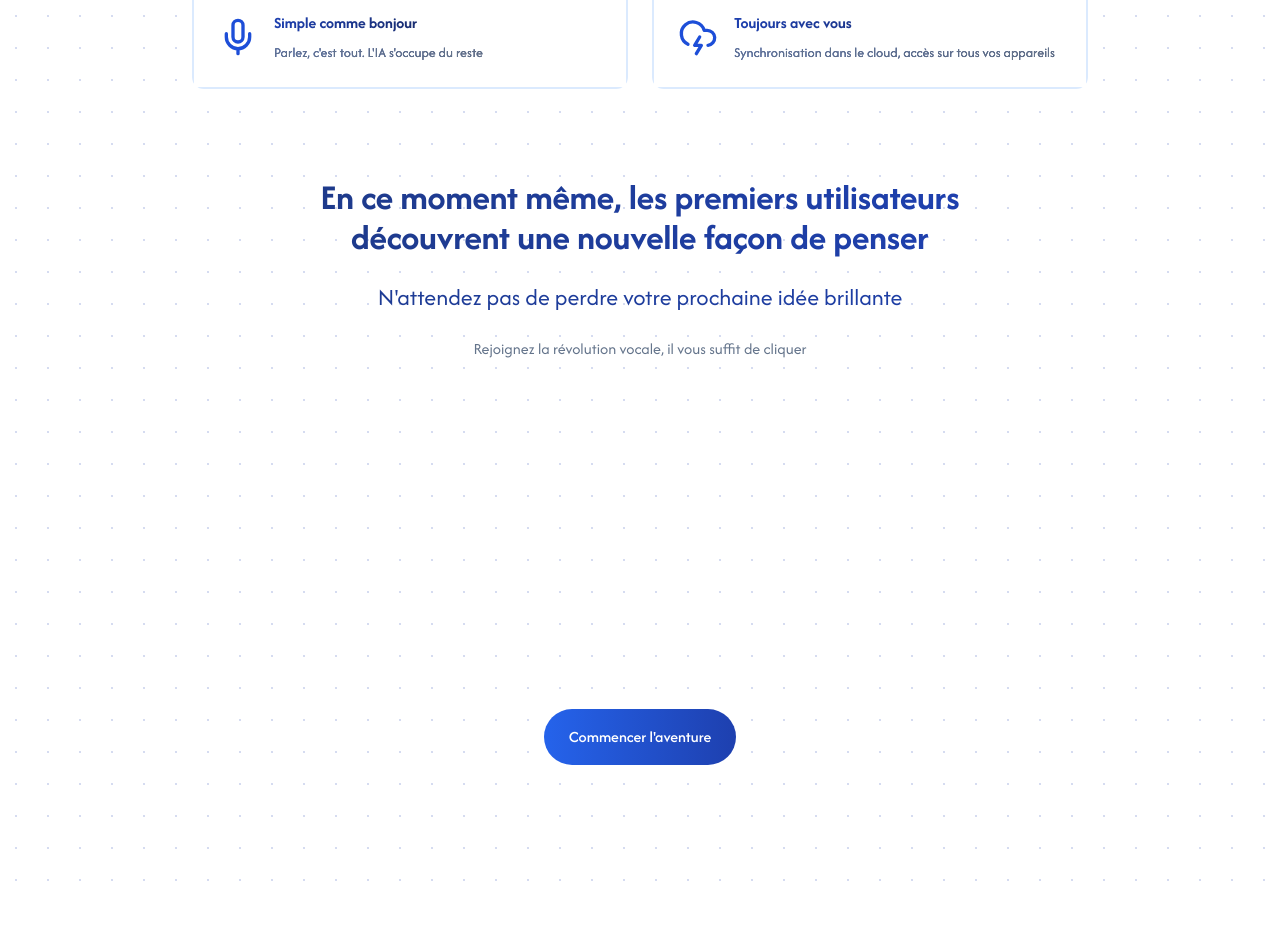
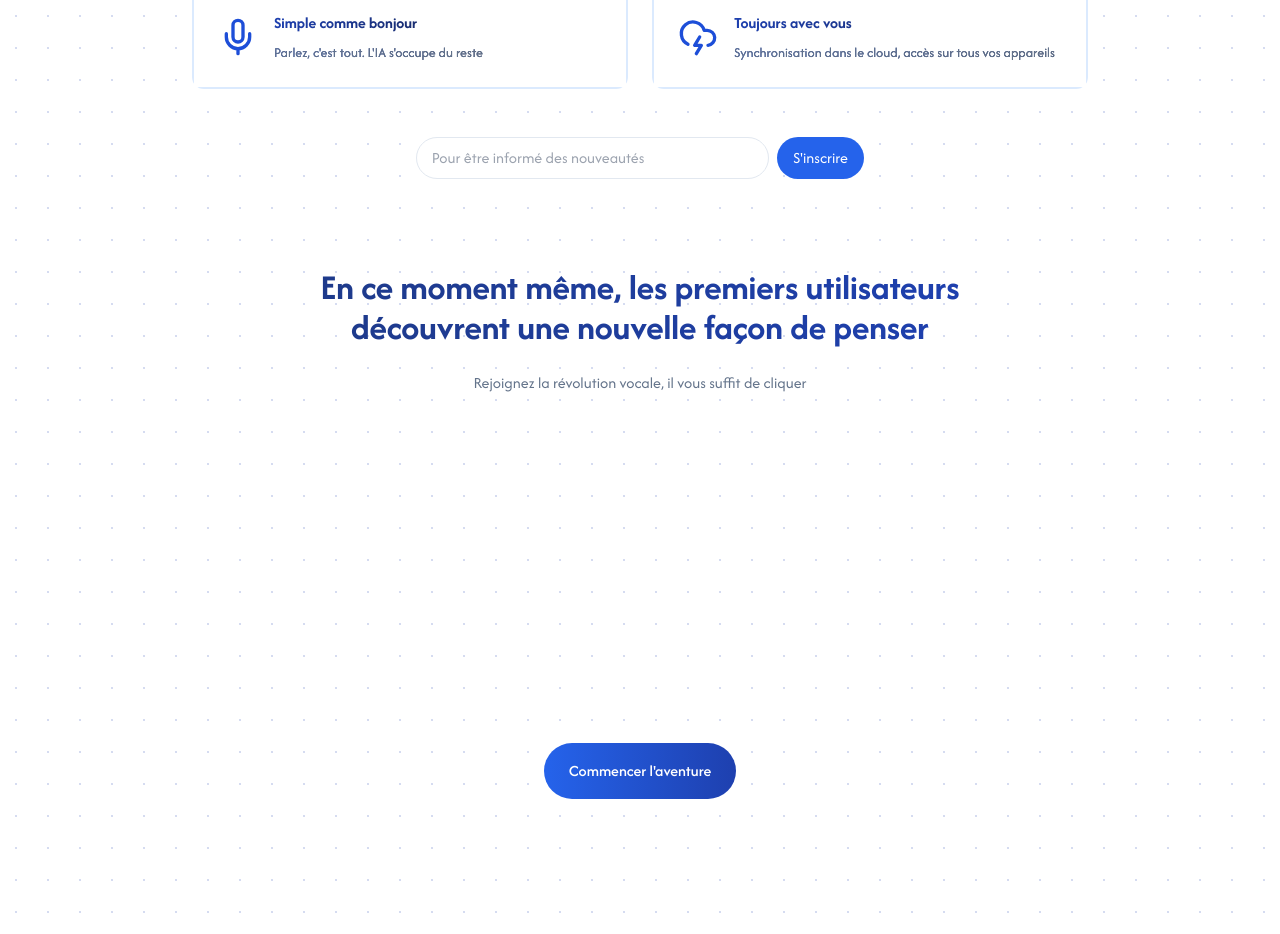
Before and after one commit to mirkobozzetto/superpowernotes, a Next.js app: page / in a window 1280 px wide. Shown: the part 1120-2054 px from the top of the page. Before the commit the page ends 2029 px from the top, so only its background shows below. Built offline with nearby package versions, Linux system fonts and the light colour scheme; no server answers.

Commit message:
feat: implement newsletter subscription feature with validation and email confirmation

```diff
--- /dev/null
+++ b/app/api/newsletter/subscribe/route.ts
@@ -0,0 +1,52 @@
+import { prisma } from "@src/lib/prisma";
+import { NextResponse } from "next/server";
+import { Resend } from "resend";
+
+const resend = new Resend(process.env.RESEND_API_KEY);
+
+export async function POST(request: Request) {
+  try {
+    const { email } = await request.json();
+
+    if (!email || !email.includes("@")) {
+      return NextResponse.json({ error: "Email invalide" }, { status: 400 });
+    }
+
+    const existingSubscriber = await prisma.newsletterSubscriber.findUnique({
+      where: { email },
+    });
+
+    if (existingSubscriber) {
+      if (!existingSubscriber.subscribed) {
+        await prisma.newsletterSubscriber.update({
+          where: { email },
+          data: { subscribed: true },
+        });
+        return NextResponse.json({ message: "Réabonnement effectué avec succès" }, { status: 200 });
+      }
+      return NextResponse.json(
+        { error: "Cet email est déjà inscrit à la newsletter" },
+        { status: 400 }
+      );
+    }
+
+    const subscriber = await prisma.newsletterSubscriber.create({
+      data: { email },
+    });
+
+    await resend.emails.send({
+      from: "VoiceNote <onboarding@resend.dev>",
+      to: email,
+      subject: "Confirmation d'inscription à la newsletter",
+      html: `
+        <h2>Merci de votre inscription !</h2>
+        <p>Vous recevrez désormais nos actualités directement dans votre boîte mail.</p>
+      `,
+    });
+
+    return NextResponse.json({ message: "Inscription réussie", subscriber }, { status: 201 });
+  } catch (error: any) {
+    console.error("Newsletter subscription error:", error);
+    return NextResponse.json({ error: "Erreur lors de l'inscription" }, { status: 500 });
+  }
+}
--- a/src/components/(landing)/_sections/LandingCTA.tsx
+++ b/src/components/(landing)/_sections/LandingCTA.tsx
@@ -11,16 +11,16 @@ export const LandingCTA = () => {
         `}
       </h2>
 
-      <p className="bg-clip-text bg-gradient-to-r from-blue-900 to-blue-800 mx-auto font-normal text-transparent text-xl md:text-2xl italic">{`
-      N'attendez pas de perdre votre prochaine idée brillante`}</p>
-
       <p className="mx-auto text-muted-foreground">{`
         Rejoignez la révolution vocale, il vous suffit de cliquer `}</p>
 
       <DemoRecorder />
 
       <AuthButton className="inline-flex relative justify-center items-center bg-gradient-to-r from-blue-600 to-blue-800 rounded-full w-48 h-14 text-md text-white transform transition-all hover:-translate-y-1 active:translate-y-0 duration-200 overflow-hidden ease-in-out">
-        <span className="relative z-10">{`Commencer l'aventure`}</span>
+        <span className="relative z-10">
+          {`
+        Commencer l'aventure`}
+        </span>
         <div className="absolute inset-0 bg-blue-950 opacity-0 hover:opacity-10 transition-opacity duration-300"></div>
       </AuthButton>
     </div>
--- a/src/components/(landing)/_sections/LandingFeatures.tsx
+++ b/src/components/(landing)/_sections/LandingFeatures.tsx
@@ -1,4 +1,5 @@
 import { Card, CardContent } from "@chadcn/components/ui/card";
+import { NewsletterForm } from "@src/components/newsletter/NewsletterForm";
 import { features } from "./featureData";
 
 export const LandingFeatures = () => {
@@ -24,6 +25,7 @@ export const LandingFeatures = () => {
           </Card>
         ))}
       </div>
+      <NewsletterForm />
     </div>
   );
 };
--- a/src/components/admin/utils/EmailSender.tsx
+++ b/src/components/admin/utils/EmailSender.tsx
@@ -1,3 +1,5 @@
+"use client";
+
 import { Badge } from "@chadcn/components/ui/badge";
 import { Button } from "@chadcn/components/ui/button";
 import { Card } from "@chadcn/components/ui/card";
@@ -61,7 +63,7 @@ export const EmailSender = ({ selectedUsers }: { selectedUsers?: string[] }) =>
             type="text"
             value={subject}
             onChange={(e) => setSubject(e.target.value)}
-            className="p-2 border rounded w-full"
+            className="p-2 border rounded-full w-full"
             placeholder="Email subject"
           />
         </div>
@@ -71,7 +73,7 @@ export const EmailSender = ({ selectedUsers }: { selectedUsers?: string[] }) =>
           <textarea
             value={content}
             onChange={(e) => setContent(e.target.value)}
-            className="p-2 border rounded w-full h-32"
+            className="p-2 border rounded-full w-full h-32"
             placeholder="Email content"
           />
         </div>
--- /dev/null
+++ b/src/components/newsletter/NewsletterForm.tsx
@@ -0,0 +1,71 @@
+import { useState } from "react";
+
+const validateEmail = (email: string) => {
+  const regex = /^[^\s@]+@[^\s@]+\.[^\s@]+$/;
+  return regex.test(email);
+};
+
+export const NewsletterForm = () => {
+  const [email, setEmail] = useState("");
+  const [status, setStatus] = useState<"idle" | "loading" | "success" | "error">("idle");
+  const [errorMessage, setErrorMessage] = useState("");
+
+  const handleSubmit = async (e: React.FormEvent) => {
+    e.preventDefault();
+
+    if (!validateEmail(email)) {
+      setStatus("error");
+      setErrorMessage("Veuillez entrer une adresse email valide");
+      return;
+    }
+
+    setStatus("loading");
+
+    try {
+      const res = await fetch("/api/newsletter/subscribe", {
+        method: "POST",
+        headers: { "Content-Type": "application/json" },
+        body: JSON.stringify({ email }),
+      });
+
+      const data = await res.json();
+
+      if (!res.ok) {
+        throw new Error(data.error);
+      }
+
+      setStatus("success");
+      setEmail("");
+    } catch (error: any) {
+      setStatus("error");
+      setErrorMessage(error.message || "Une erreur est survenue");
+    }
+  };
+
+  return (
+    <form onSubmit={handleSubmit} className="space-y-2 mx-auto max-w-md">
+      <div className="flex gap-2">
+        <input
+          type="email"
+          value={email}
+          onChange={(e) => setEmail(e.target.value)}
+          placeholder="  Pour être informé des nouveautés"
+          className={`flex-1 p-2 border rounded-full ${status === "error" ? "border-red-500" : ""}`}
+          required
+          disabled={status === "loading"}
+        />
+        <button
+          type="submit"
+          disabled={status === "loading"}
+          className="bg-blue-600 hover:bg-blue-700 disabled:opacity-50 px-4 py-2 rounded-full text-white disabled:cursor-not-allowed"
+        >
+          {status === "loading" ? "..." : "S'inscrire"}
+        </button>
+      </div>
+      {status === "success" && (
+        <p className="text-green-600 text-sm">Merci de votre inscription !</p>
+      )}
+      {status === "error" && <p className="text-red-600 text-sm">{errorMessage}</p>}
+    </form>
+  );
+};
```
